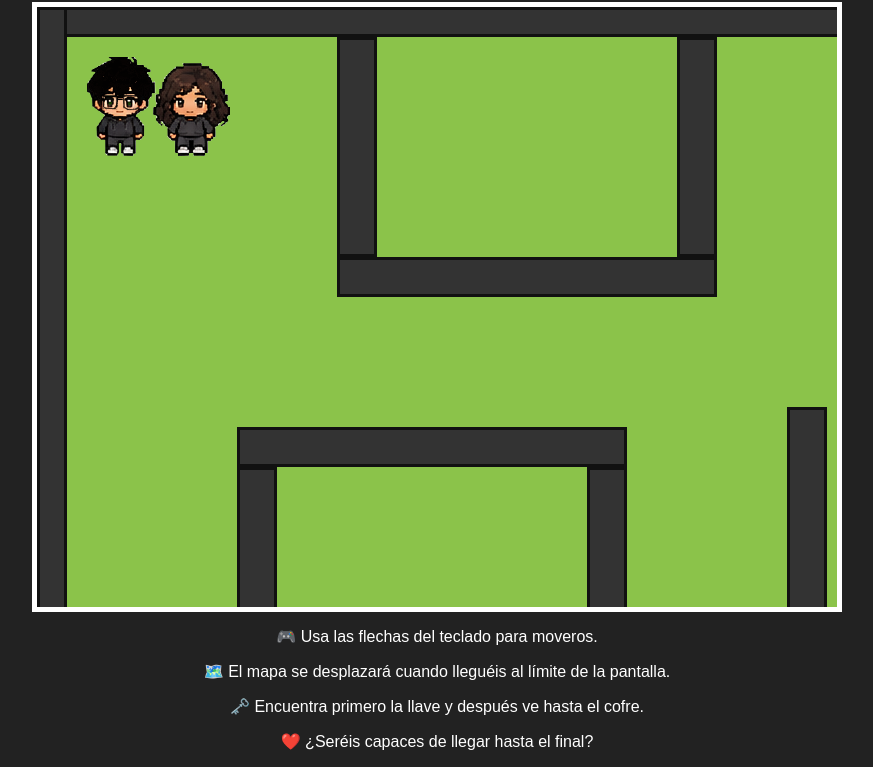
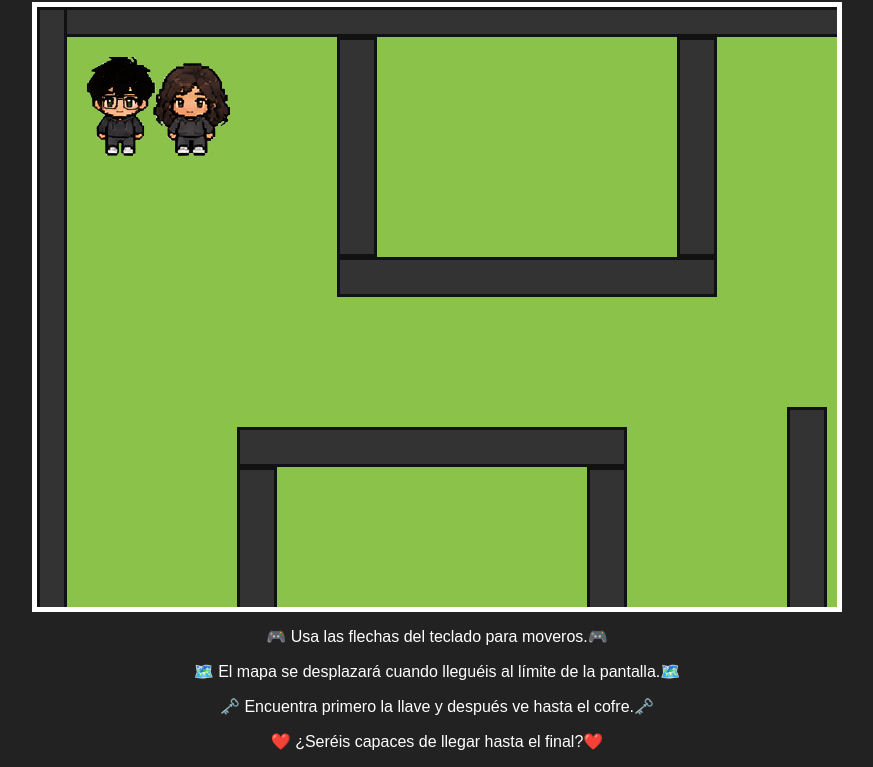
Before and after one commit to Resicasp/misterio, a plain HTML site: page index.html in a window 1280 px wide. Shown: the part 76-843 px from the top of the page, without its empty margins (203-1076 px from the left). Drawn offline with Linux system fonts and the light colour scheme.

Commit message:
Add files via upload

```diff
--- a/index.html
+++ b/index.html
@@ -201,10 +201,10 @@
 
     </div>
 
-    <p>🎮 Usa las flechas del teclado para moveros.</p>
-    <p>🗺️ El mapa se desplazará cuando lleguéis al límite de la pantalla.</p>
-    <p>🗝️ Encuentra primero la llave y después ve hasta el cofre.</p>
-    <p>❤️ ¿Seréis capaces de llegar hasta el final?</p>
+    <p>🎮 Usa las flechas del teclado para moveros.🎮</p>
+    <p>🗺️ El mapa se desplazará cuando lleguéis al límite de la pantalla.🗺️</p>
+    <p>🗝️ Encuentra primero la llave y después ve hasta el cofre.🗝️</p>
+    <p>❤️ ¿Seréis capaces de llegar hasta el final?❤️</p>
 
     <script src="js/script.js"></script>
 
```
